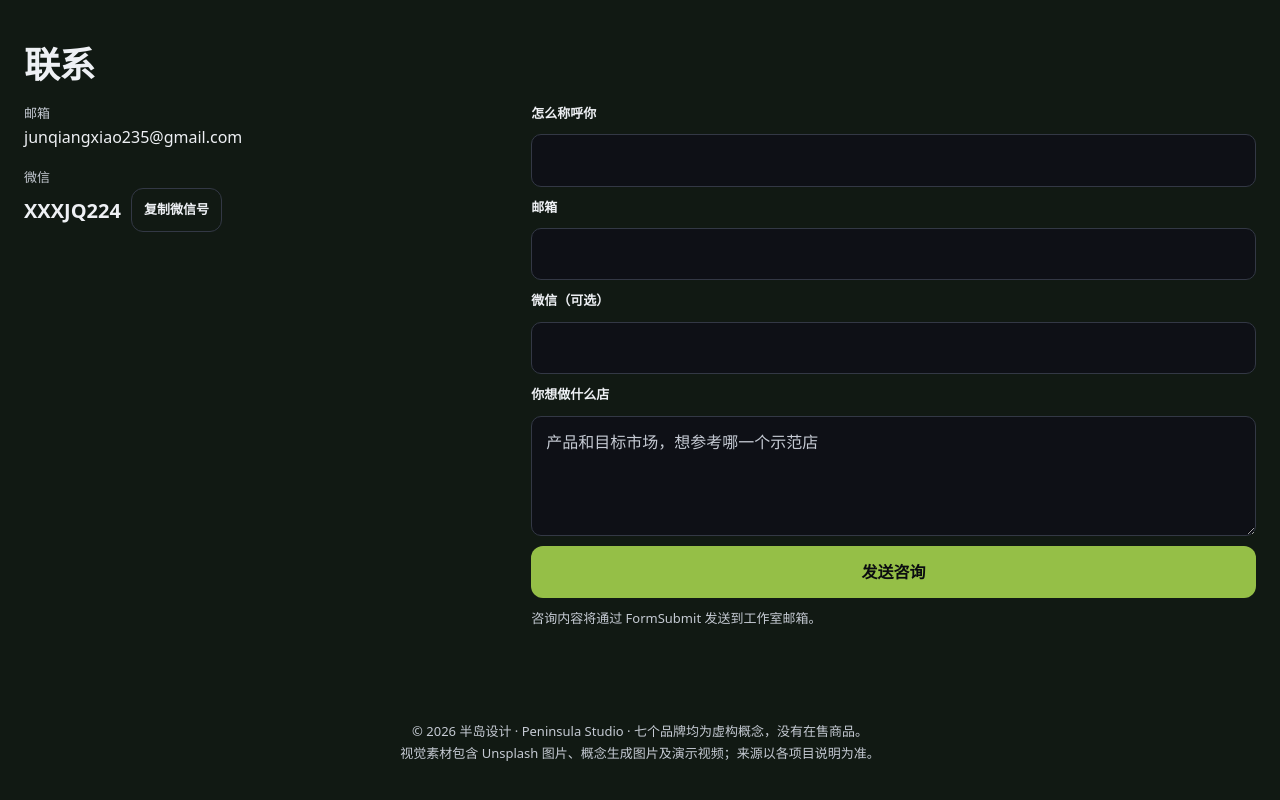
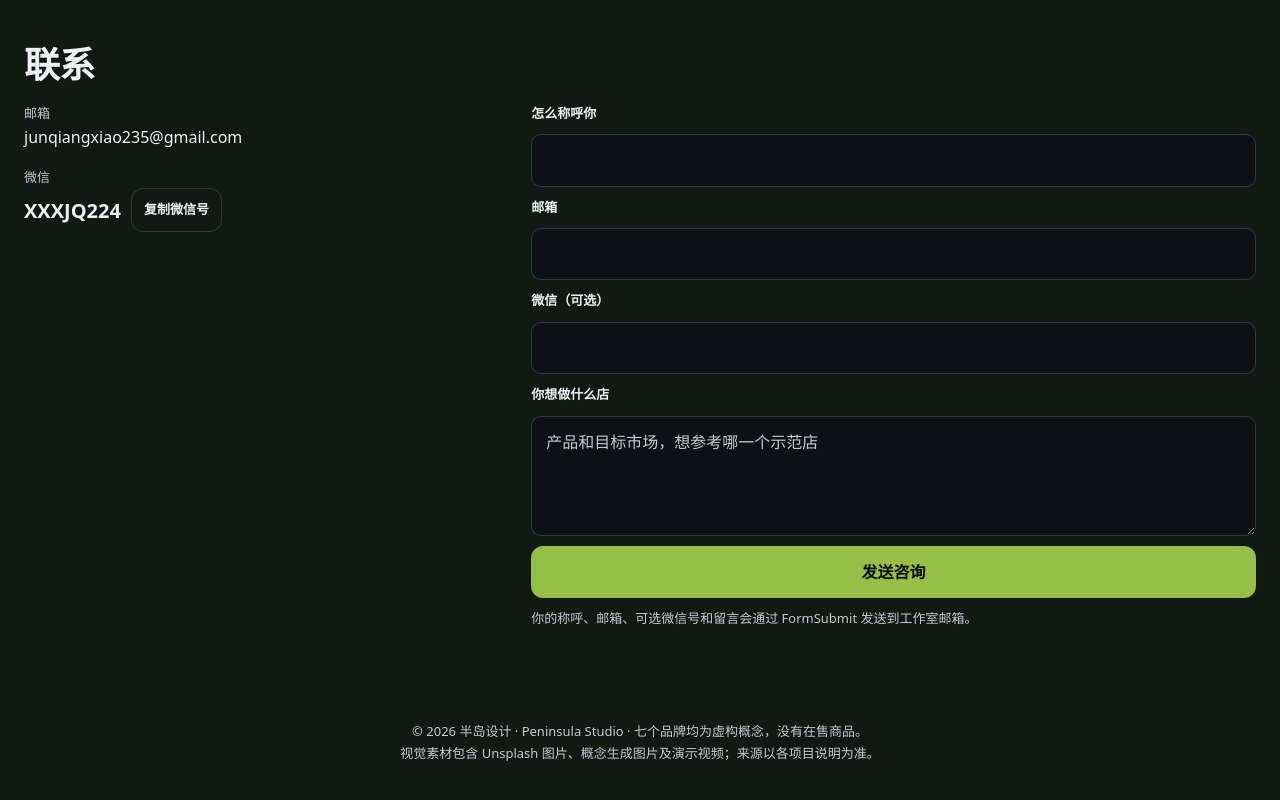
Before and after one commit to junqiangxiao235-art/SHOPIFY, a plain HTML site: page index.html in a window 1280 px wide. Shown: the part 6944-7744 px from the top of the page. Drawn offline with Linux system fonts and the light colour scheme.

Commit message:
Clarify enquiry data handling in contact form

```diff
--- a/index.html
+++ b/index.html
@@ -550,7 +550,7 @@ var form=document.getElementById('contactForm');
 var showForm=formOk||emailOk;
 form.hidden=!showForm;
 if(formOk){
-  document.getElementById('formNote').textContent=new URLSearchParams(location.search).has('sent')?'谢谢，你的咨询已经提交。':'咨询内容将通过 FormSubmit 发送到工作室邮箱。';
+  document.getElementById('formNote').textContent=new URLSearchParams(location.search).has('sent')?'谢谢，你的咨询已经提交。':'你的称呼、邮箱、可选微信号和留言会通过 FormSubmit 发送到工作室邮箱。';
   document.getElementById('formNext').value=location.origin+location.pathname+'?sent=1#contact';
   form.action=STUDIO.formAction;
   form.method='POST';
```
Also changed, not shown: en/index.html (+1 -1 lines).
